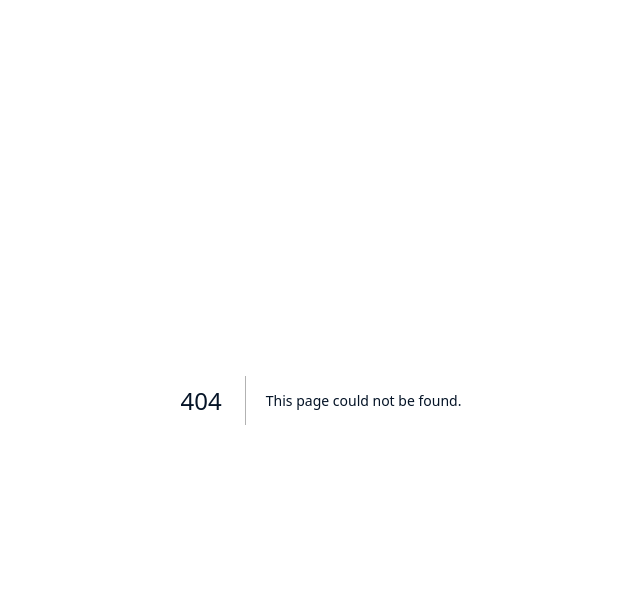
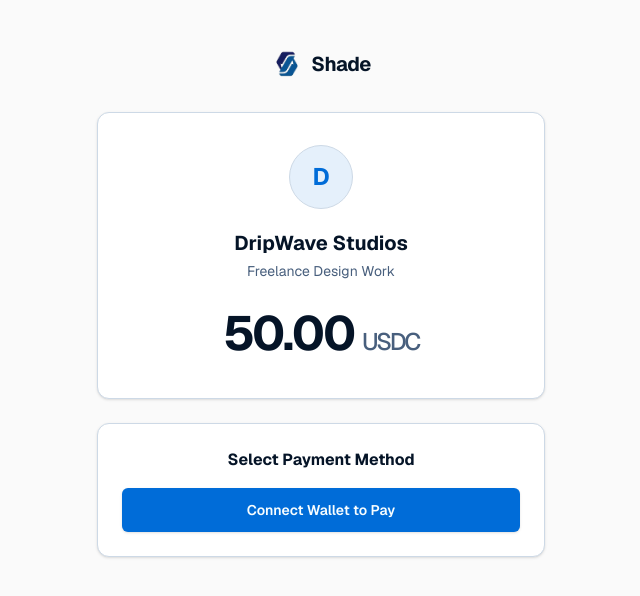
Before and after one commit to ShadeProtocol/shade-frontend, a Next.js app: page /payment/1 in a window 1280 px wide. Before the commit this address had no page. Shown: the top 596 px of the page, without its empty margins (319-959 px from the left). Built offline with nearby package versions, Linux system fonts and the light colour scheme.

Commit message:
feat: add public payment invoice flow

```diff
--- /dev/null
+++ b/src/app/payment/[id]/page.tsx
@@ -0,0 +1,108 @@
+"use client";
+
+import React, { useEffect, useState } from "react";
+import { useParams } from "next/navigation";
+import { PublicPaymentLayout } from "@/components/payment/PublicPaymentLayout";
+import {
+  PaymentInvoiceSummary,
+  type InvoiceData,
+} from "@/components/payment/PaymentInvoiceSummary";
+import { InvalidInvoiceState } from "@/components/payment/InvalidInvoiceState";
+import { Button } from "@/components/ui/button";
+import { Loader2 } from "lucide-react";
+
+// Mock API service to fetch invoice by ID
+const fetchMockInvoice = async (id: string): Promise<InvoiceData> => {
+  return new Promise((resolve, reject) => {
+    setTimeout(() => {
+      if (id === "invalid") {
+        resolve({
+          id,
+          merchantName: "Unknown",
+          description: "",
+          amount: 0,
+          tokenSymbol: "USDC",
+          status: "invalid",
+        });
+      } else if (id === "expired") {
+        resolve({
+          id,
+          merchantName: "Acme Corp",
+          description: "Software Services",
+          amount: 150.0,
+          tokenSymbol: "USDC",
+          status: "expired",
+        });
+      } else {
+        // Default valid mock invoice
+        resolve({
+          id,
+          merchantName: "DripWave Studios",
+          description: "Freelance Design Work",
+          amount: 50.0,
+          tokenSymbol: "USDC",
+          status: "valid",
+        });
+      }
+    }, 1500); // 1.5s simulated network delay
+  });
+};
+
+export default function PublicPaymentPage() {
+  const params = useParams();
+  const invoiceId = params?.id as string;
+
+  const [invoice, setInvoice] = useState<InvoiceData | null>(null);
+  const [loading, setLoading] = useState(true);
+
+  useEffect(() => {
+    if (!invoiceId) return;
+
+    setLoading(true);
+    fetchMockInvoice(invoiceId)
+      .then((data) => {
+        setInvoice(data);
+      })
+      .catch(() => {
+        setInvoice(null);
+      })
+      .finally(() => {
+        setLoading(false);
+      });
+  }, [invoiceId]);
+
+  return (
+    <PublicPaymentLayout>
+      {loading ? (
+        <div className="flex flex-col items-center justify-center p-12 space-y-4">
+          <Loader2 className="size-8 animate-spin text-primary" />
+          <p className="text-sm text-muted-foreground">
+            Loading invoice details...
+          </p>
+        </div>
+      ) : !invoice || invoice.status === "invalid" || invoice.status === "expired" ? (
+        <InvalidInvoiceState
+          message={
+            invoice?.status === "expired"
+              ? "This payment link has expired."
+              : "This payment link is invalid or has expired."
+          }
+        />
+      ) : (
+        <div className="space-y-6 animate-in fade-in slide-in-from-bottom-4 duration-500">
+          <PaymentInvoiceSummary invoice={invoice} />
+
+          {/* Placeholder for actual payment mechanism */}
+          <div className="rounded-xl border bg-card p-6 shadow-sm">
+            <h3 className="font-semibold mb-4 text-center">
+              Select Payment Method
+            </h3>
+            <Button className="w-full" size="lg">
+              Connect Wallet to Pay
+            </Button>
+          </div>
+        </div>
+      )}
+    </PublicPaymentLayout>
+  );
+}
--- /dev/null
+++ b/src/components/payment/InvalidInvoiceState.tsx
@@ -0,0 +1,33 @@
+import React from "react";
+import { AlertCircle } from "lucide-react";
+import { Button } from "@/components/ui/button";
+import Link from "next/link";
+
+interface InvalidInvoiceStateProps {
+  title?: string;
+  message?: string;
+}
+
+export function InvalidInvoiceState({
+  title = "Invoice Not Available",
+  message = "This payment link is invalid or has expired.",
+}: InvalidInvoiceStateProps) {
+  return (
+    <div className="rounded-xl border border-destructive/20 bg-destructive/5 p-8 flex flex-col items-center text-center space-y-5">
+      <div className="size-14 rounded-full bg-destructive/10 flex items-center justify-center">
+        <AlertCircle className="size-7 text-destructive" />
+      </div>
+      <div className="space-y-2">
+        <h2 className="text-xl font-semibold text-foreground tracking-tight">
+          {title}
+        </h2>
+        <p className="text-sm text-muted-foreground">{message}</p>
+      </div>
+      <div className="pt-4 w-full">
+        <Button asChild variant="outline" className="w-full">
+          <Link href="/">Try Another Reference</Link>
+        </Button>
+      </div>
+    </div>
+  );
+}
--- /dev/null
+++ b/src/components/payment/PaymentInvoiceSummary.tsx
@@ -0,0 +1,61 @@
+import React from "react";
+import Image from "next/image";
+
+export interface InvoiceData {
+  id: string;
+  merchantName: string;
+  merchantLogo?: string;
+  description: string;
+  amount: number;
+  tokenSymbol: string;
+  status: "valid" | "expired" | "invalid";
+}
+
+interface PaymentInvoiceSummaryProps {
+  invoice: InvoiceData;
+}
+
+export function PaymentInvoiceSummary({ invoice }: PaymentInvoiceSummaryProps) {
+  return (
+    <div className="rounded-xl border bg-card text-card-foreground shadow-sm overflow-hidden">
+      <div className="p-8 flex flex-col items-center text-center space-y-5">
+        {invoice.merchantLogo ? (
+          <div className="size-16 rounded-full overflow-hidden bg-muted border flex items-center justify-center">
+            <Image
+              src={invoice.merchantLogo}
+              alt={invoice.merchantName}
+              width={64}
+              height={64}
+              className="object-cover"
+            />
+          </div>
+        ) : (
+          <div className="size-16 rounded-full bg-primary/10 flex items-center justify-center border border-primary/20">
+            <span className="text-2xl font-bold text-primary">
+              {invoice.merchantName.charAt(0).toUpperCase()}
+            </span>
+          </div>
+        )}
+
+        <div className="space-y-1">
+          <h2 className="text-xl font-semibold tracking-tight">
+            {invoice.merchantName}
+          </h2>
+          <p className="text-sm text-muted-foreground">{invoice.description}</p>
+        </div>
+
+        <div className="pt-2 pb-2">
+          <div className="text-5xl font-bold tracking-tighter flex items-baseline justify-center gap-2">
+            {invoice.amount.toLocaleString(undefined, {
+              minimumFractionDigits: 2,
+              maximumFractionDigits: 2,
+            })}
+            <span className="text-2xl font-medium text-muted-foreground">
+              {invoice.tokenSymbol}
+            </span>
+          </div>
+        </div>
+      </div>
+    </div>
+  );
+}
--- /dev/null
+++ b/src/components/payment/PublicPaymentLayout.tsx
@@ -0,0 +1,28 @@
+import React from "react";
+import Image from "next/image";
+
+export function PublicPaymentLayout({
+  children,
+}: {
+  children: React.ReactNode;
+}) {
+  return (
+    <div className="min-h-screen bg-neutral-50 flex flex-col items-center px-4 py-12 sm:px-6 md:px-12">
+      <header className="w-full max-w-md mb-8 flex items-center justify-center">
+        <div className="flex items-center gap-2">
+          <Image
+            src="/shade_logo_transparent.png"
+            alt="Shade Logo"
+            width={32}
+            height={32}
+            className="shrink-0"
+          />
+          <span className="font-bold text-xl text-foreground tracking-tight">
+            Shade
+          </span>
+        </div>
+      </header>
+      <main className="w-full max-w-md">{children}</main>
+    </div>
+  );
+}
```
